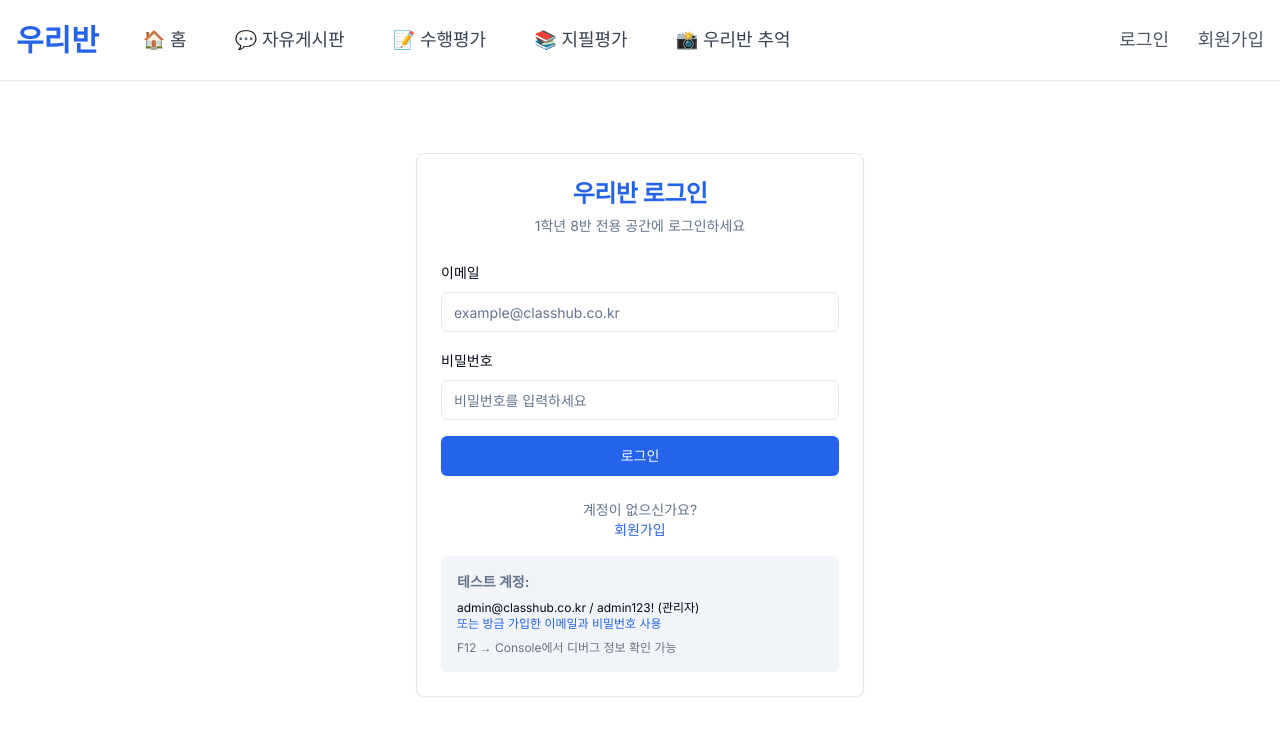
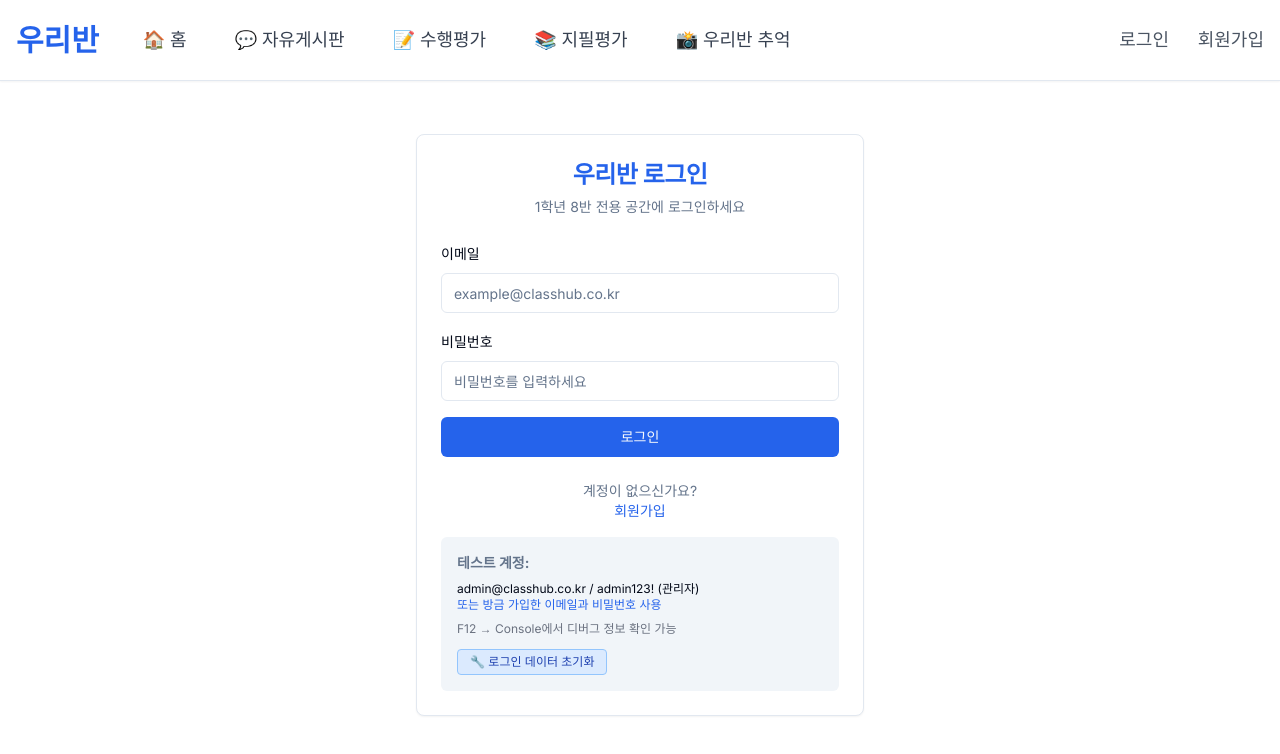
Before and after one commit to tay1orr/classhub, a Next.js app: page /login in a window 1280 px wide. Shown: the top 754 px of the page. Built offline with nearby package versions, Linux system fonts and the light colour scheme.

Commit message:
Add localStorage reset button to fix login authentication issues

```diff
--- a/src/app/login/page.tsx
+++ b/src/app/login/page.tsx
@@ -95,6 +95,29 @@ export default function LoginPage() {
             <p className="text-xs text-gray-500 mt-2">
               F12 → Console에서 디버그 정보 확인 가능
             </p>
+            <button
+              type="button"
+              onClick={() => {
+                // localStorage 완전 초기화
+                localStorage.clear();
+
+                // 기본 관리자 계정 추가
+                const defaultUsers = [{
+                  id: '1',
+                  name: '관리자',
+                  email: 'admin@classhub.co.kr',
+                  password: 'admin123!',
+                  role: 'ADMIN'
+                }];
+                localStorage.setItem('classhub_users', JSON.stringify(defaultUsers));
+
+                alert('✅ 인증 데이터가 초기화되었습니다!\n이제 admin@classhub.co.kr / admin123! 로 로그인하세요.');
+                window.location.reload();
+              }}
+              className="mt-3 px-3 py-1 bg-blue-100 hover:bg-blue-200 text-blue-800 text-xs rounded border border-blue-300 transition-colors"
+            >
+              🔧 로그인 데이터 초기화
+            </button>
           </div>
         </CardContent>
       </Card>
```
